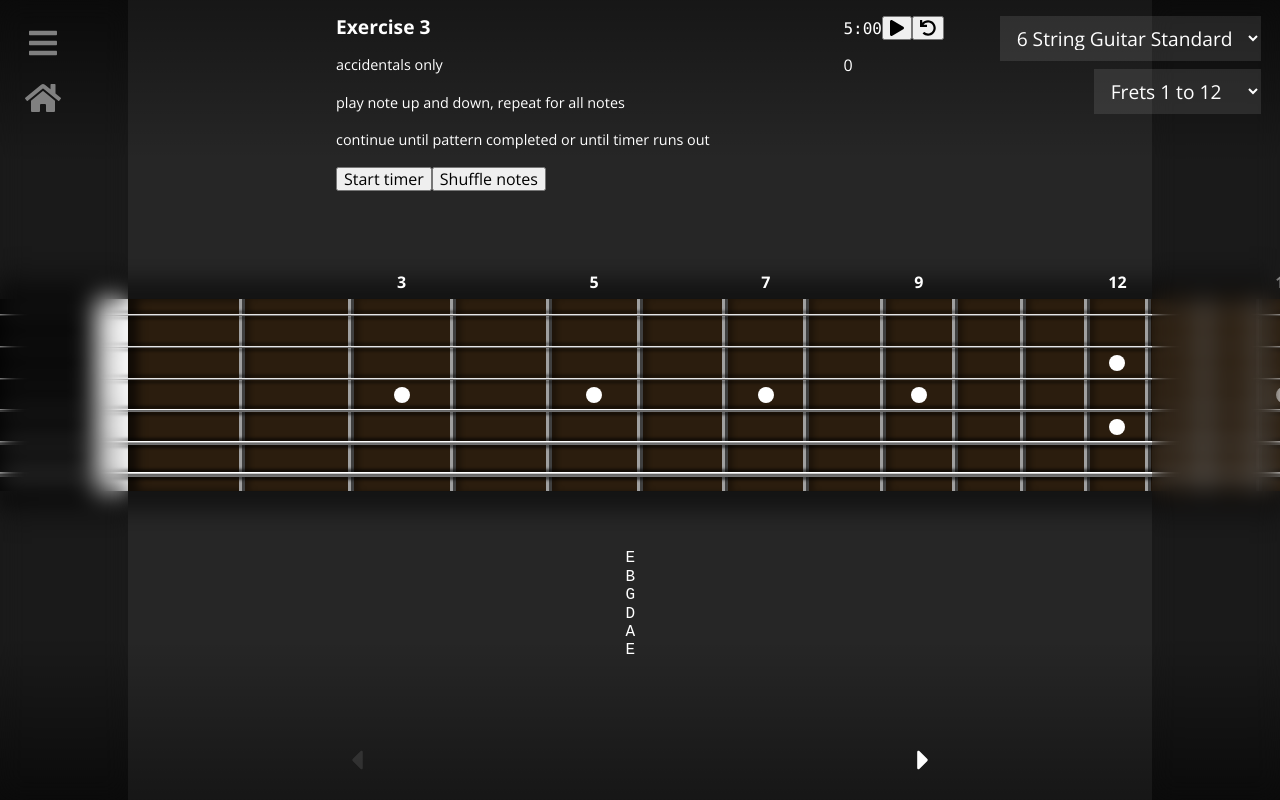
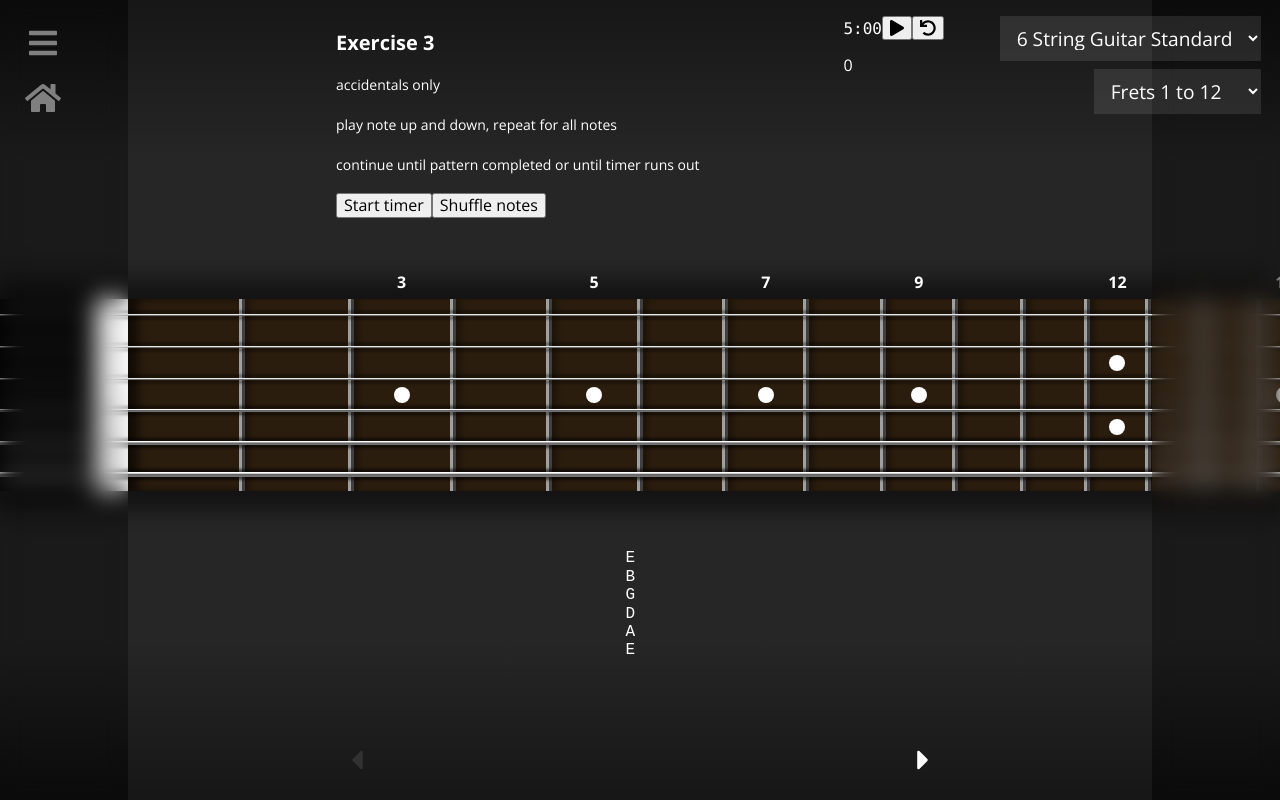
Before and after one commit to MekonLips/Frets, a React (Vite) app: page /exercises/3 in a window 1280 px wide. Built offline with nearby package versions, Linux system fonts and the light colour scheme.

Commit message:
Migrate exercise instruction styles to Tailwind

```diff
--- a/src/components/Exercises/Instructions/Instructions.component.jsx
+++ b/src/components/Exercises/Instructions/Instructions.component.jsx
@@ -3,7 +3,6 @@ import { useParams } from 'react-router';
 import { useRecoilValue } from 'recoil';
 
 import { startFretAtom, endFretAtom } from '../../../recoil/frets.recoil';
-import { Container, Content } from './Instructions.styled';
 import { EXERCISE_INSTRUCTIONS } from '../../../config/frets.config';
 
 const InstructionsComponent = () => {
@@ -12,13 +11,13 @@ const InstructionsComponent = () => {
     const start = useRecoilValue(startFretAtom);
     const end = useRecoilValue(endFretAtom);
     if (isExercise)
-        return <Container>
-            <Content start={start} end={end}>
+        return <div className="legacy-instructions">
+            <div>
                 <h1>Exercise {exercise}</h1>
                     {EXERCISE_INSTRUCTIONS[exercise - 1].map((text, idx) =>
                 <p key={`Instructions/${idx}`}>{text}</p>)}
-            </Content>
-        </Container>
+            </div>
+        </div>
     else
         return null;
 };
```
